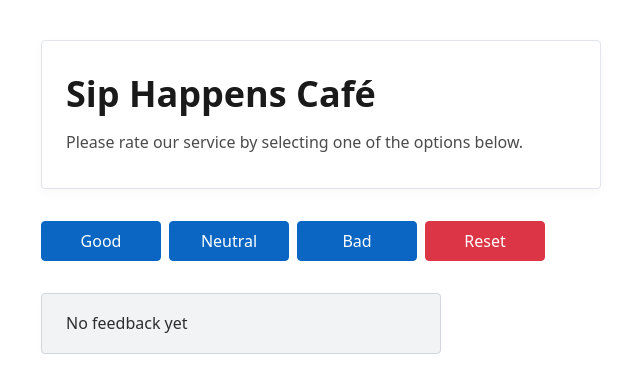
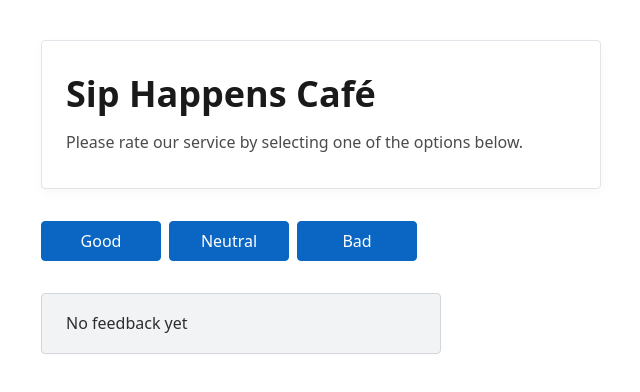
Before and after one commit to ArsenZar/02-react-cafe, a React (Vite) app: page / in a window 1280 px wide. Shown: the top 392 px of the page, without its empty margins (319-959 px from the left). Built offline with nearby package versions, Linux system fonts and the light colour scheme.

Commit message:
HW 0.4v (step 7)

```diff
--- a/src/components/App/App.tsx
+++ b/src/components/App/App.tsx
@@ -40,7 +40,7 @@ export default function App() {
   return (
     <div className={css.app}>
       <CafeInfo />
-      <VoteOptions onVote={handleVote} onReset={resetVotes} canReset={true} />
+      <VoteOptions onVote={handleVote} onReset={resetVotes} canReset={totalVotesCount > 0} />
       {
         totalVotesCount > 0 ?
           (<VoteStats
```
